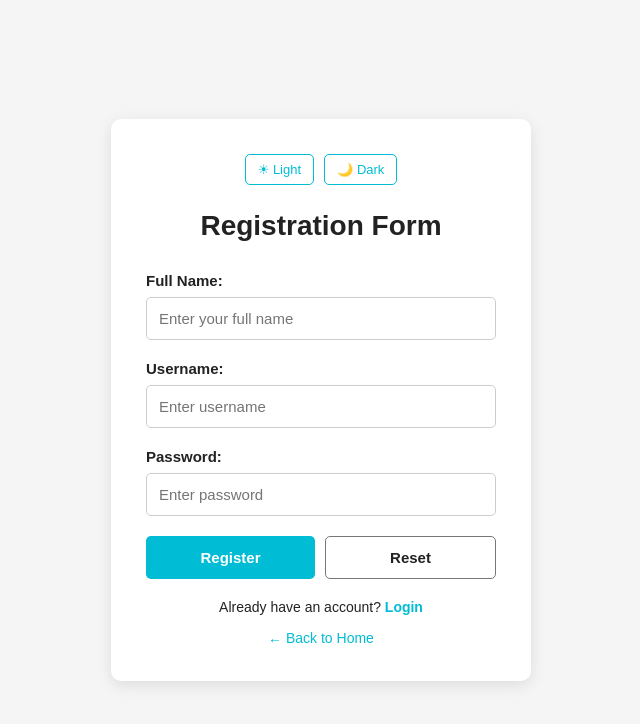
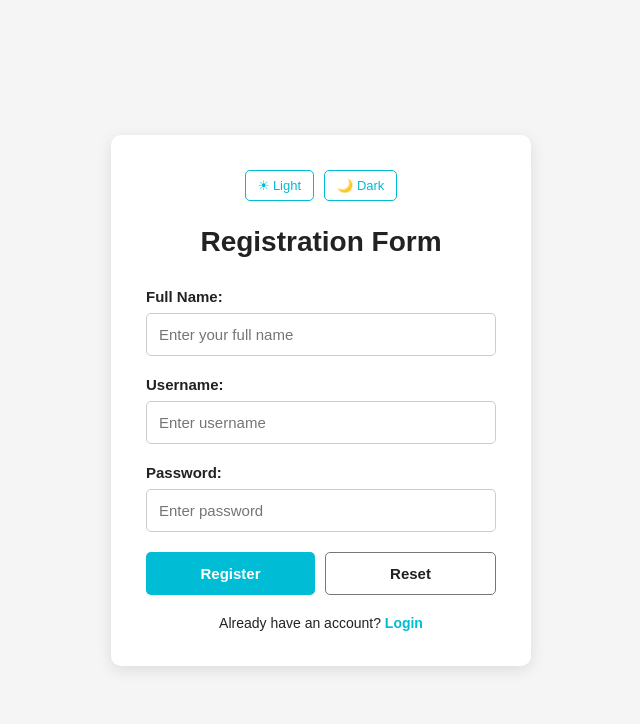
Before and after one commit to susruthi11215/istscodes, a Flask app: page /register in a window 1280 px wide. Shown: the top 724 px of the page, without its empty margins (319-959 px from the left). Run offline with Flask 3, Linux system fonts and the light colour scheme.

Commit message:
folders seperated

```diff
--- a/basic/templates/register2.html
+++ b/employee_management_project/templates/register2.html
@@ -477,17 +477,6 @@
 
         </div>
 
-
-        <!-- ================= HOME LINK ================= -->
-
-        <a href="/"
-           class="home-link">
-
-            ← Back to Home
-
-        </a>
-
-
     </div>
 
 
```
Also changed, not shown: basic/users.db (deleted), employee_management_project/server.py (renamed from basic/server.py), employee_management_project/templates/add-employee.html (renamed from basic/templates/add-employee.html), employee_management_project/templates/edit-employee.html (renamed from basic/templates/edit-employee.html), employee_management_project/templates/employees.html (renamed from basic/templates/employees.html), employee_management_project/templates/login.html (renamed from basic/templates/login.html), employee_management_project/templates/navbar.html (renamed from basic/templates/navbar.html), employee_management_project/users.db (added), 1 other file.
